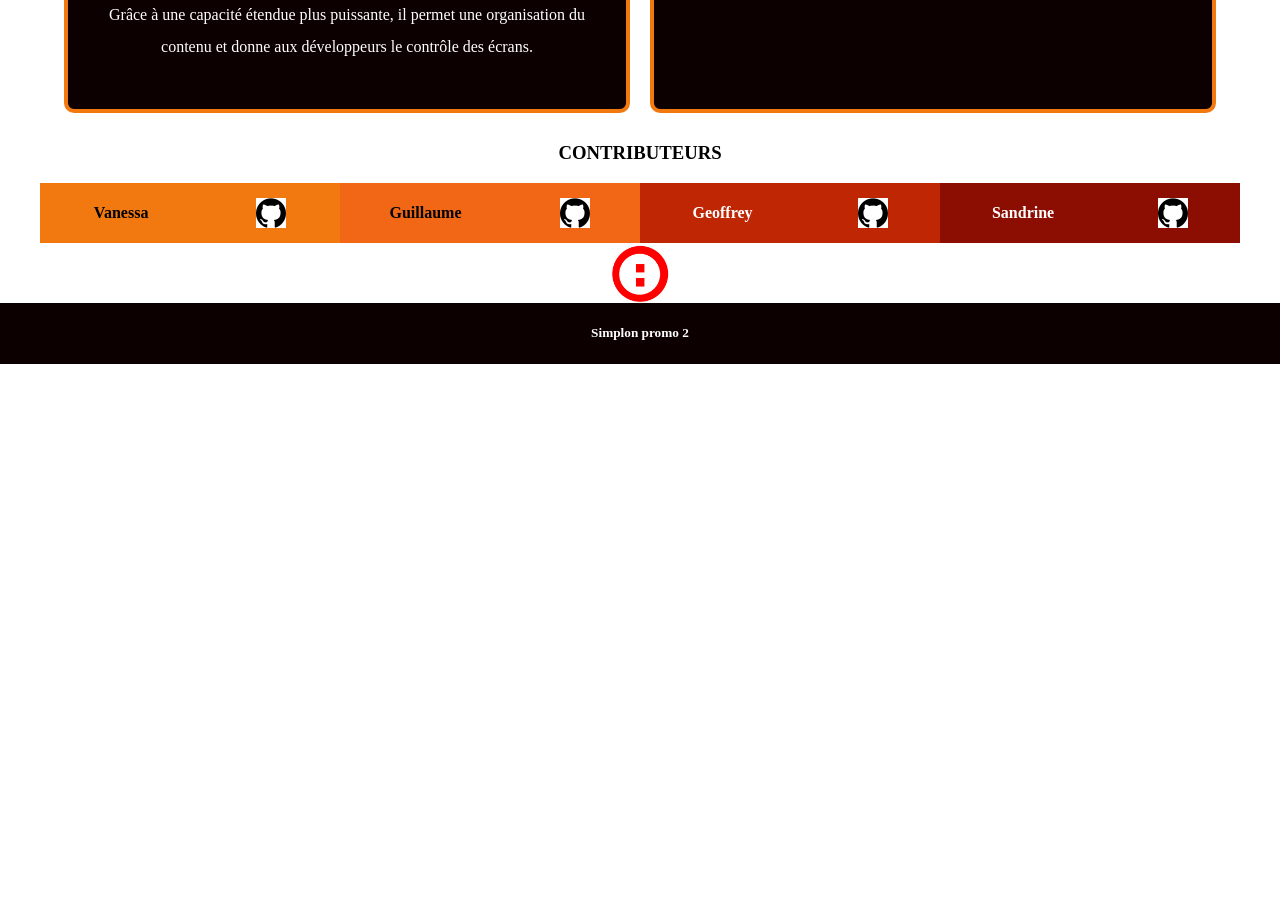
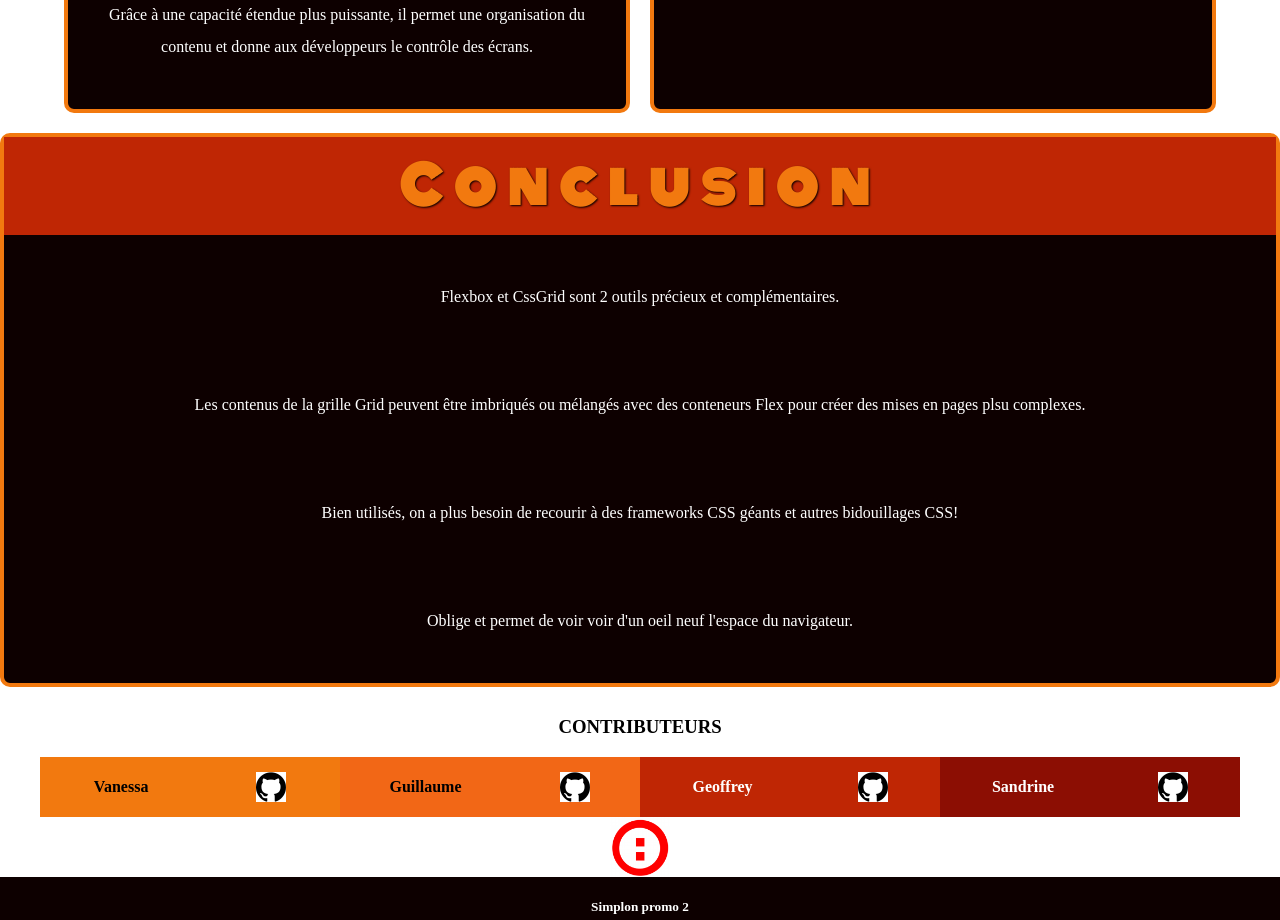
Before and after one commit to 100drine/FLEXGRID, a plain HTML site: page index.html in a window 1280 px wide. Shown: the part 3127-4047 px from the top of the page. Before the commit the page ends 3491 px from the top, so only its background shows below. Drawn offline with Linux system fonts and the light colour scheme.

Commit message:
adding conclusion + font align p

```diff
--- a/index.html
+++ b/index.html
@@ -82,7 +82,7 @@
             <div id="box09"></div>
             <div id="box10"></div>
             <div id="box11"></div>
-            <div id="box12"><img src="img/Yoshi_Icon.png"/></div>
+            <div id="box12"><img src="img/Yoshi_Icon.png" /></div>
             <div id="box13"></div>
             <div id="box14">
                 <p>R</p>
@@ -128,7 +128,7 @@
                 <p>B</p>
             </div>
             <div id="flex11">
-                <img src="img/mariostar.png"/>
+                <img src="img/mariostar.png" />
             </div>
             <div id="flex12">
                 <p>X</p>
@@ -193,6 +193,17 @@
             </li>
         </ul>
     </div>
+    <div>
+        <ul class="flex cards">
+            <li>
+                <h2>Conclusion</h2>
+                <p>Flexbox et CssGrid sont 2 outils précieux et complémentaires.</p>
+                <p>Les contenus de la grille Grid peuvent être imbriqués ou mélangés avec des conteneurs Flex pour créer des mises en pages plsu complexes.</p>
+                <p>Bien utilisés, on a plus besoin de recourir à des frameworks CSS géants et autres bidouillages CSS!</p>
+                <p>Oblige et permet de voir voir d'un oeil neuf l'espace du navigateur.</p>
+            </li>
+        </ul>
+    </div>
 
 
 
```
Lines whose indentation alone changed are shown as unchanged.
